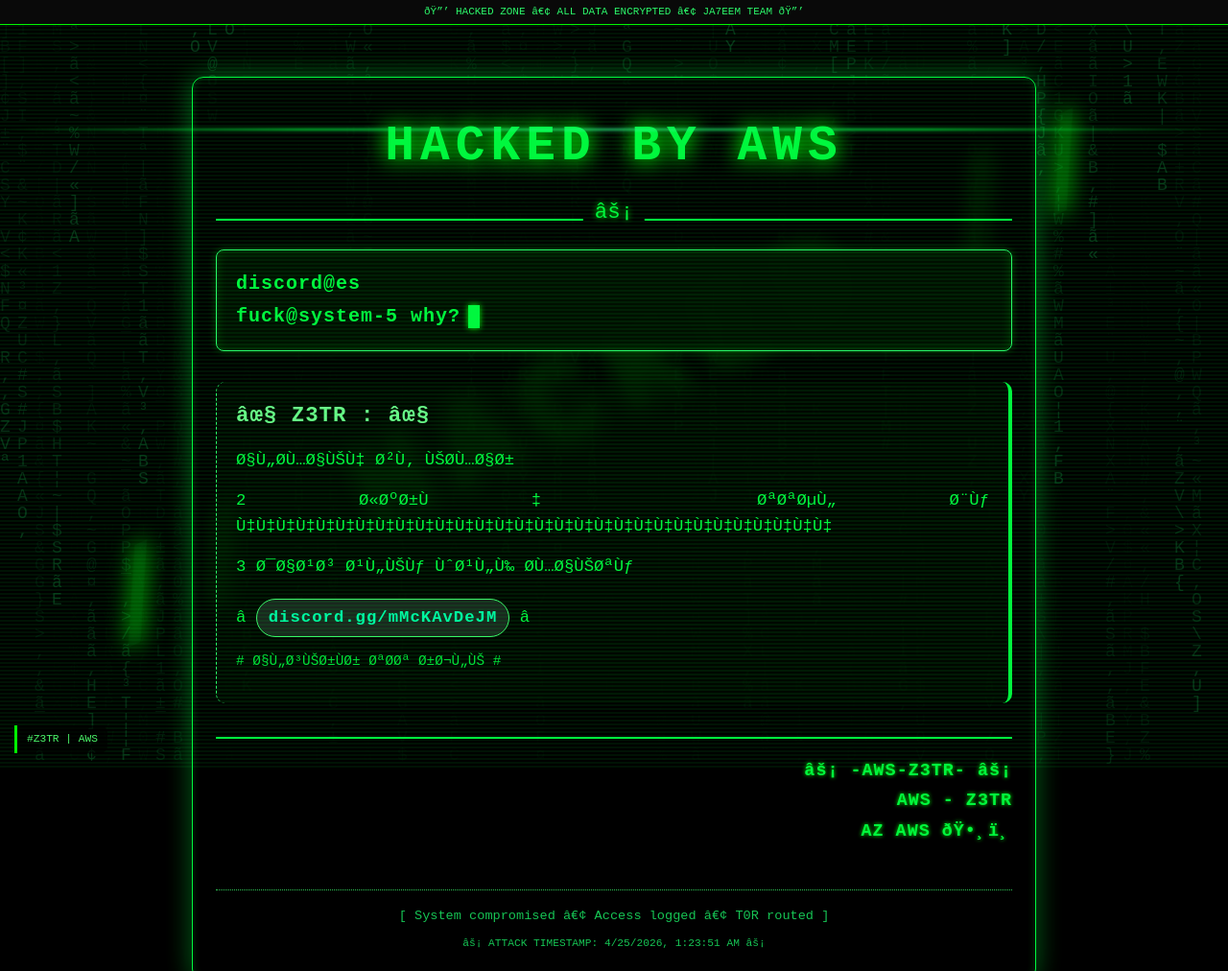
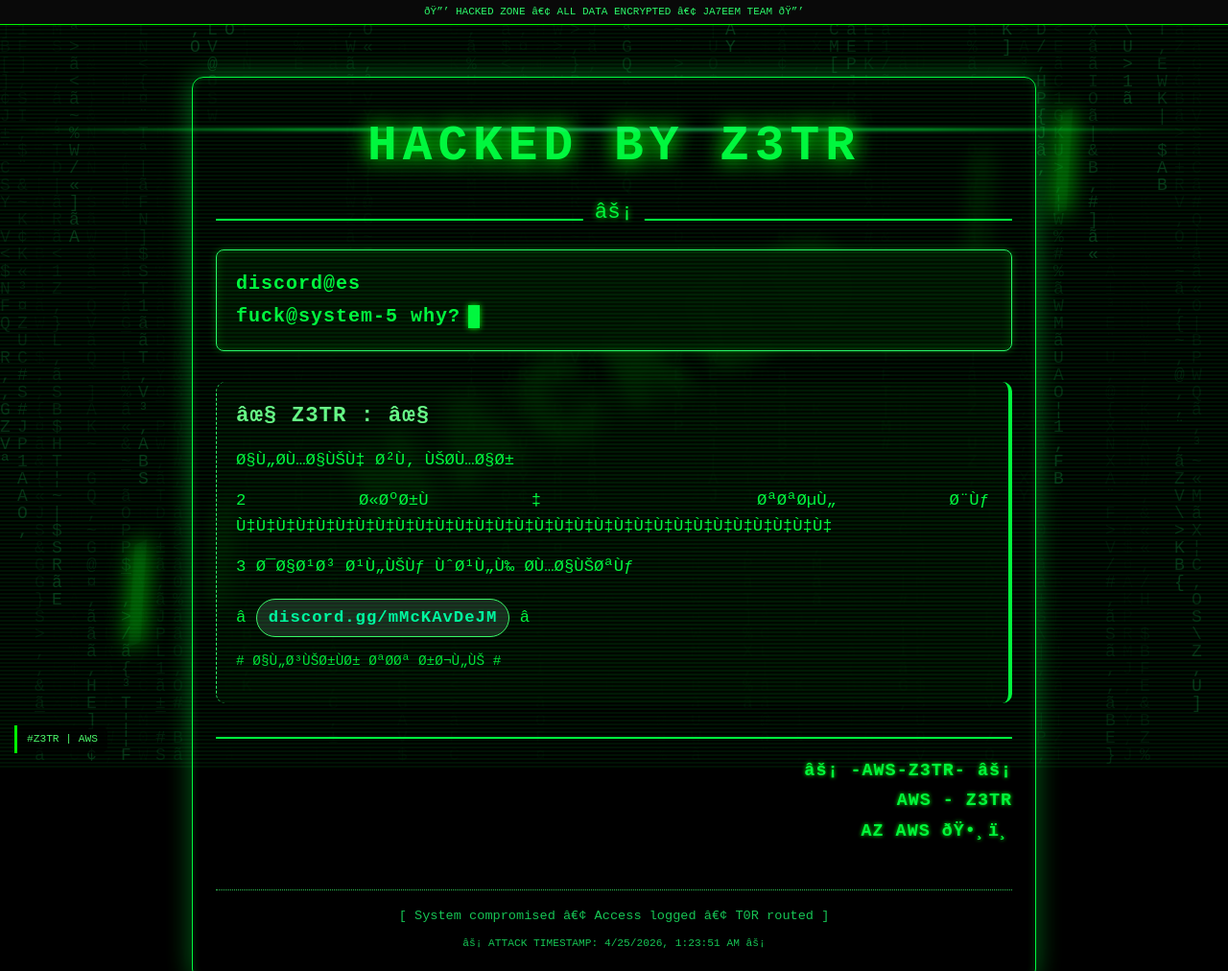
Before and after one commit to 11111awsss-cyber/fivem21, a plain HTML site: page index.html in a window 1280 px wide. Shown: the top 1012 px of the page at 96% size. Drawn offline with Linux system fonts and the light colour scheme.

Commit message:
Change header text from 'AWS' to 'Z3TR'

```diff
--- a/index.html
+++ b/index.html
@@ -322,7 +322,7 @@
 
     <div class="container" id="mainContainer">
         <div class="header">
-            <h1>HACKED BY AWS</h1>
+            <h1>HACKED BY Z3TR</h1>
         </div>
 
         <div class="credentials" id="typeWriterTarget">
```
